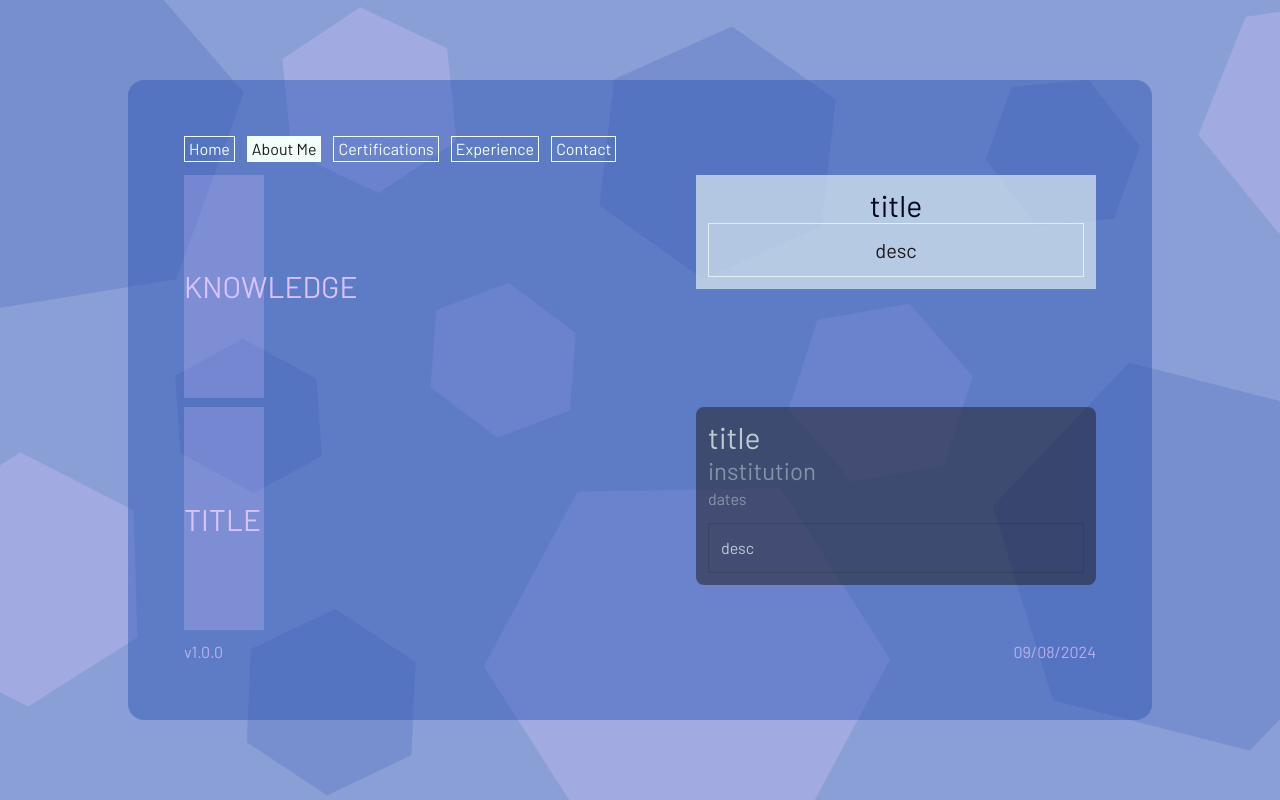
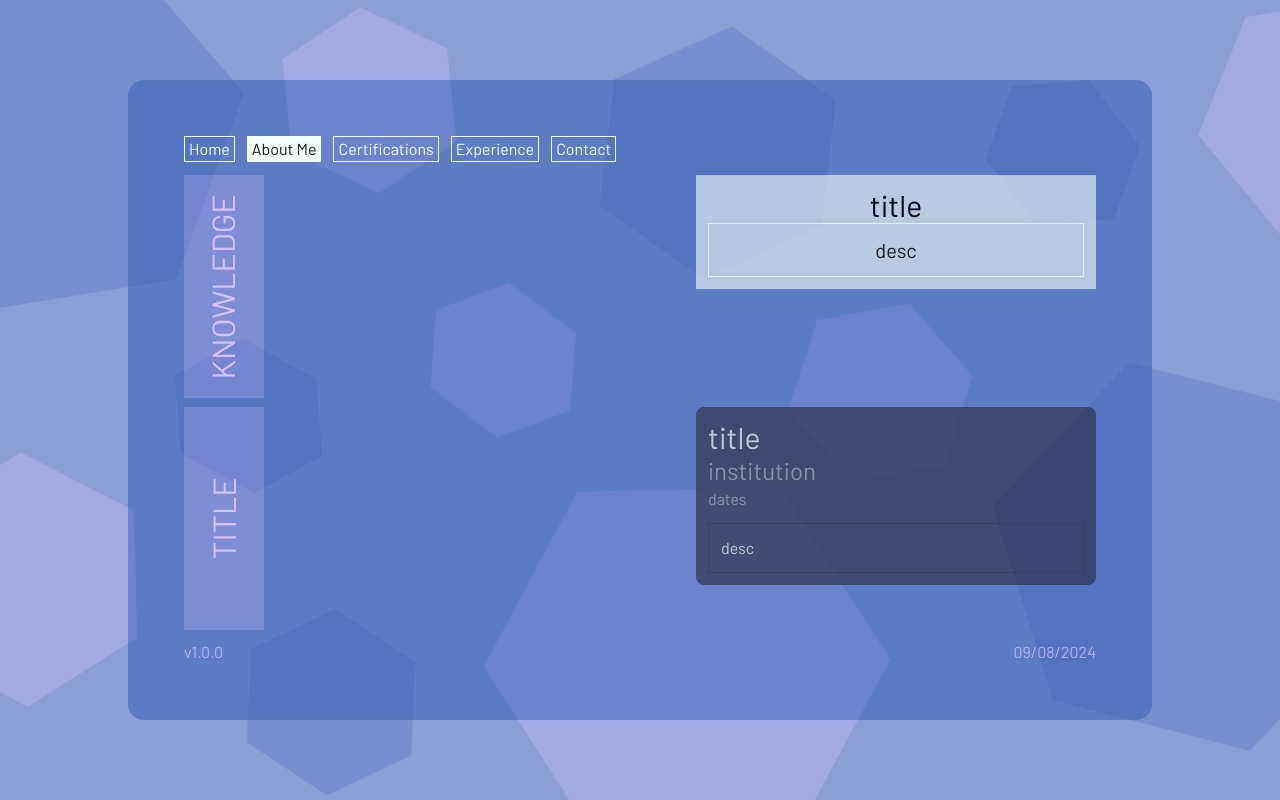
Before and after one commit to abmonzalvof/WebSite, an Angular app: page /about in a window 1280 px wide. Built offline with nearby package versions, Linux system fonts and the light colour scheme.

Commit message:
(MOD) Modify how to show the title into the band

```diff
--- a/src/shared/band-title-1/band-title-1.component.html
+++ b/src/shared/band-title-1/band-title-1.component.html
@@ -1,8 +1,3 @@
-<div class="w-20 h-full flex flex-wrap justify-start content-center bg-periwinkle-125">
-    <div
-        class="band-title-1 text-periwinkle-500 text-3xl"
-        [ngClass]="{'no-default': title != 'title'}"
-    >
-        {{ title | uppercase}}
-    </div>
+<div class="w-20 h-full flex flex-wrap justify-center content-center bg-periwinkle-125">
+    <img [src]="titles.get(title)" [alt]="title+'-band-title'"/>
 </div>
--- a/src/shared/band-title-1/band-title-1.component.ts
+++ b/src/shared/band-title-1/band-title-1.component.ts
@@ -9,5 +9,10 @@ import { Component, Input } from '@angular/core';
   styleUrl: './band-title-1.component.scss'
 })
 export class BandTitle1Component {
-  @Input() title: 'title' | string = 'title'
+  @Input() title: string = 'title'
+  public titles: Map<string,string> = new Map<string,string>([
+    ['title', './../../assets/img/title-default.svg'],
+    ['knowledge','./../../assets/img/title-knowledge.svg'],
+    ['career','./../../assets/img/title-career.svg'],
+  ])
 }
```
